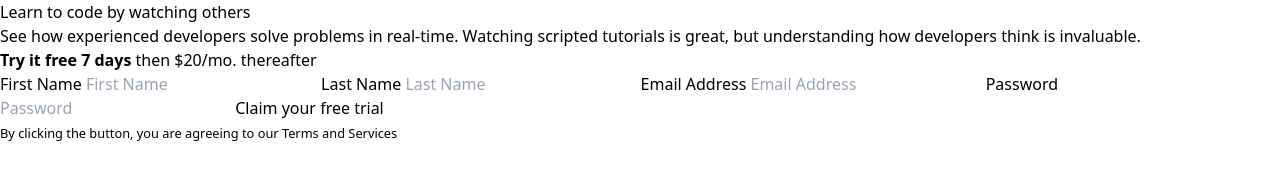
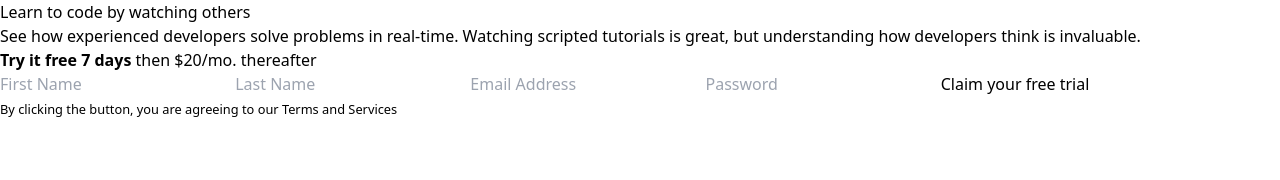
Before and after one commit to StephenYu2018/intro-component-with-signup-form-master, a website: page index.html in a window 1280 px wide. Drawn offline with nearby package versions, Linux system fonts and the light colour scheme; files that its build step writes are made by us from their sources.

Commit message:
Hide labels

```diff
--- a/index.html
+++ b/index.html
@@ -28,19 +28,27 @@
 	<b>Try it free 7 days</b> then $20/mo. thereafter
       </h2>
       <form>
-        <label for="first-name">First Name</label>
+        <label for="first-name" class="fixed top-[-99rem] left-[-99rem]">
+	  First Name
+	</label>
         <input type="text" placeholder="First Name"
 	id="first-name" name="first-name">
 
-        <label for="last-name">Last Name</label>
+        <label for="last-name" class="fixed top-[-99rem] left-[-99rem]">
+	  Last Name
+	</label>
         <input type="text" placeholder="Last Name"
 	id="last-name" name="last-name">
 
-	<label for="email-address">Email Address</label>
+	<label for="email-address" class="fixed top-[-99rem] left-[-99rem]">
+	  Email Address
+	</label>
         <input type="email" placeholder="Email Address"
 	id="email-address" name="email-address">
 
-	<label for="password">Password</label>
+	<label for="password" class="fixed top-[-99rem] left-[-99rem]">
+	  Password
+	</label>
         <input type="password" placeholder="Password"
 	id="password" name="password">
 
```
Also changed, not shown: dist/styles.css (added).
